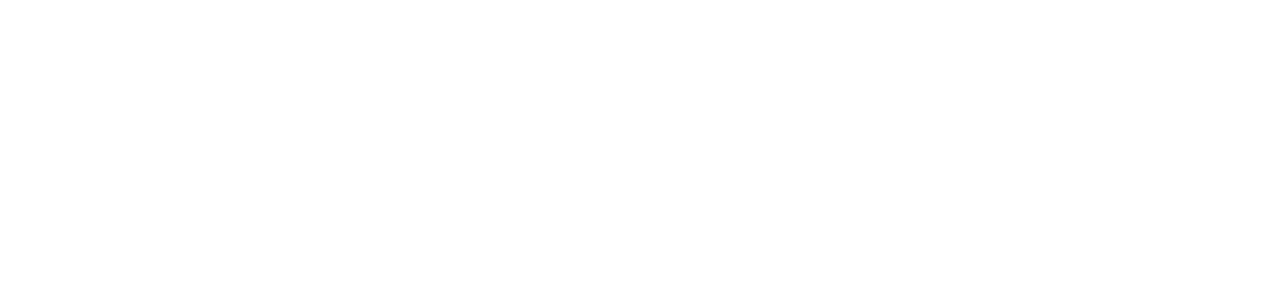
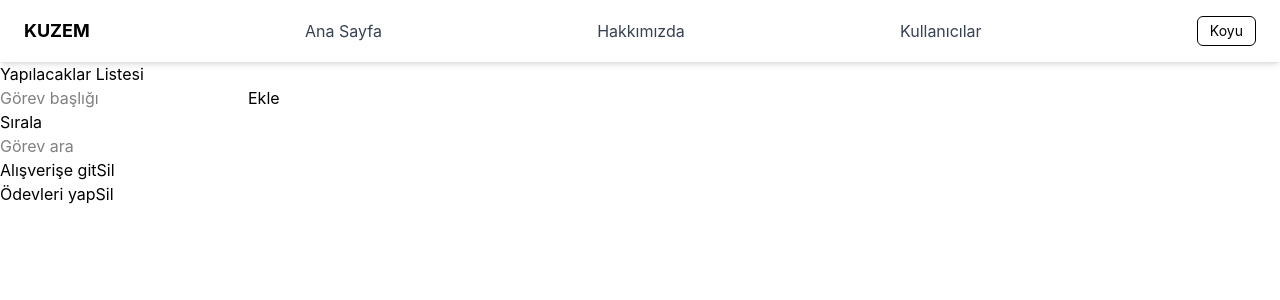
Before and after one commit to iclalinal/Kuzem-React-Dersi, a React (Vite) app: page /todo in a window 1280 px wide. Before the commit this address had no page. Shown: the top 300 px of the page. Built offline with nearby package versions, Linux system fonts and the light colour scheme.

Commit message:
LocalStorage ornegi eklendi

```diff
--- a/src/App.tsx
+++ b/src/App.tsx
@@ -2,6 +2,7 @@ import { Routes, Route } from "react-router-dom";
 import Layout from "./components/Layout";
 import KullaniciRehberi from "./components/KullaniciRehberi";
 import KullaniciDetay from "./components/KullaniciDetay";
+import ToDoApp from "./components/ToDoApp";
 
 function AnaSayfa() {
   return (
@@ -30,6 +31,7 @@ function App() {
         <Route path="hakkimizda" element={<Hakkimizda />} />
         <Route path="kullanici" element={<KullaniciRehberi />} />
         <Route path="kullanici/:id" element={<KullaniciDetay />} />
+        <Route path ="todo" element={<ToDoApp/>}/>
       </Route>
     </Routes>
   );
--- a/src/components/ToDoApp.tsx
+++ b/src/components/ToDoApp.tsx
@@ -1,9 +1,12 @@
-import {useState} from "react";
+import {useState, useEffect} from "react";
 
 type Gorev = {id: number, baslik: string};
 
 function ToDoApp(){
-    const [gorevler,setGorevler] = useState<Gorev[]>([{id: 1, baslik: "Alışverişe git"}, {id: 2, baslik: "Ödevleri yap"}]);
+    const [gorevler, setGorevler] = useState<Gorev[]>(()=>{
+        const kayitli = localStorage.getItem("gorevler");
+        return kayitli ? JSON.parse(kayitli) : [{id: 1, baslik: "Alışverişe git"}, {id: 2, baslik: "Ödevleri yap"}];
+    });
     const [baslik, setBaslik] = useState("");
     const [arama, setArama] = useState("");
     const [sirala, setSirala] = useState(false);
@@ -22,6 +25,10 @@ function ToDoApp(){
     const filtrelenmis = gorevler.filter( g =>
         g.baslik.toLowerCase().includes(arama.toLowerCase())
     )
+
+    useEffect(()=>{
+        localStorage.setItem("gorevler", JSON.stringify(gorevler));
+    }, [gorevler]);
 
     const gosterilecek =sirala
     ? [...filtrelenmis].sort((a,b) =>
--- a/src/context/ThemeContext.tsx
+++ b/src/context/ThemeContext.tsx
@@ -13,10 +13,15 @@ export const ThemeContext =
 
 
 export function ThemeProvider({children}: {children: ReactNode}){
-    const [theme, setTheme] = useState<Theme>("light")
+    const [theme, setTheme] = useState(()=>{
+        const kayitli = localStorage.getItem("theme")
+        return kayitli === "dark" ? "dark" : "light"
+    }
+    )
 
     useEffect(()=>{
         document.documentElement.classList.toggle("dark", theme === "dark");
+        localStorage.setItem("theme",theme)
     }, [theme]);
 
     function toggleTheme(){
```
